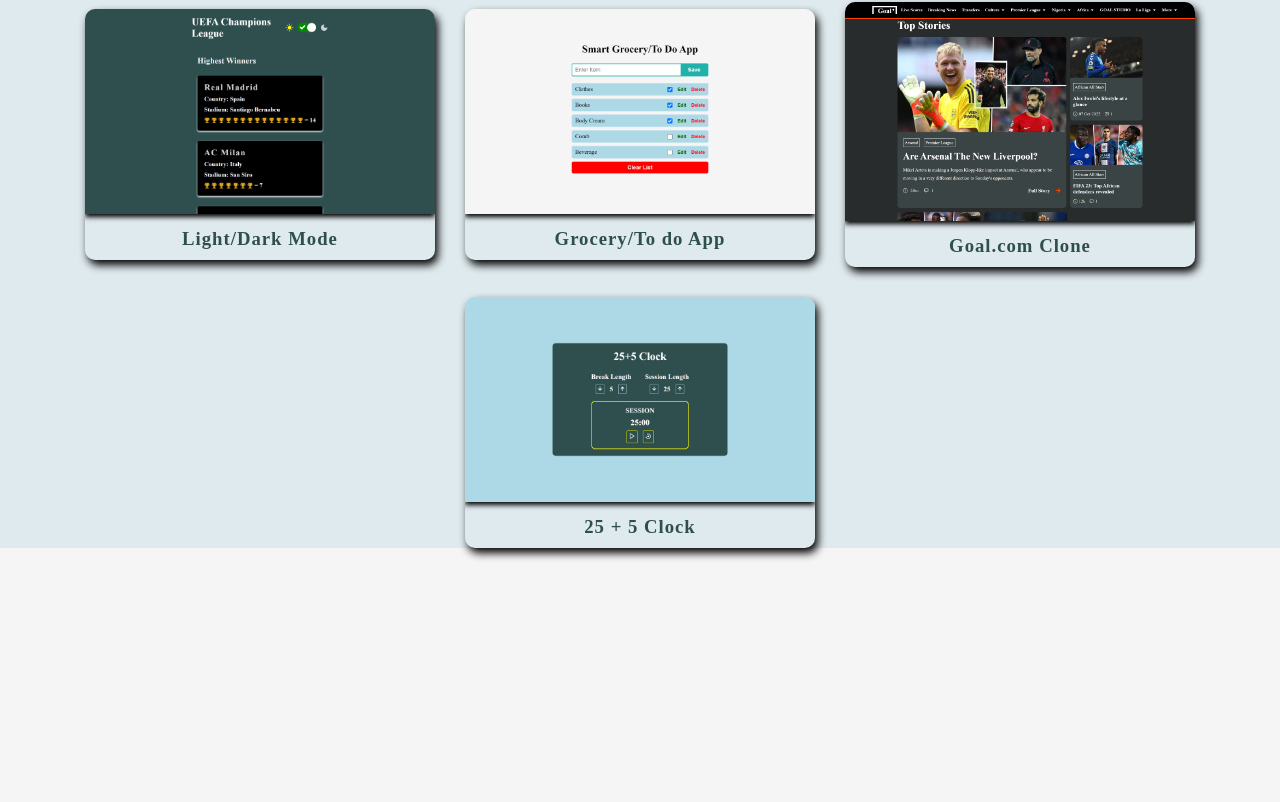
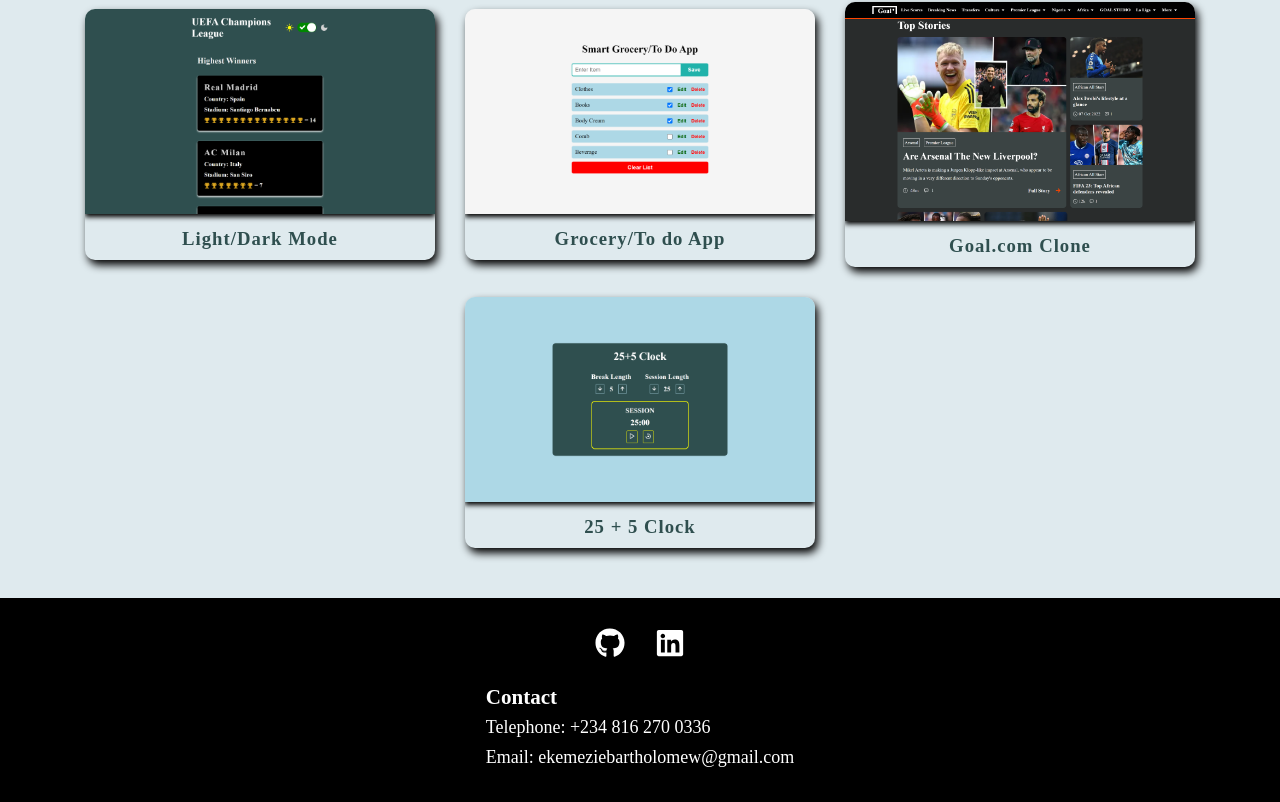
Before and after one commit to GreatnessBarthNathan/PORTFOLIO-PROJECTS, a React (Create React App) app in the folder portfolio/: page / in a window 1280 px wide. Shown: the part 2800-3602 px from the top of the page. Before the commit the page ends 3398 px from the top, so only its background shows below. Built offline with nearby package versions, Linux system fonts and the light colour scheme.

Commit message:
added fixed navbar

```diff
--- a/portfolio/src/App.js
+++ b/portfolio/src/App.js
@@ -1,19 +1,37 @@
-import React from "react"
+import React, { useState, useEffect, useRef } from "react"
 import Home from "./Pages/Home"
 import Projects from "./Pages/Projects"
 import AboutMe from "./Pages/AboutMe"
 import Skills from "./Pages/Skills"
 import Navbar from "./Components/Navbar"
+import Footer from "./Components/Footer"
 
 function App() {
+  const [shownav, setShownav] = useState(false)
+  const wrapRef = useRef(null)
+  function setFixedNav() {
+    const navbar = document.getElementById("navbar")
+    const navHeight = navbar.getBoundingClientRect().height
+    const scrollHeight = window.scrollY
+    if (scrollHeight > navHeight) {
+      setShownav(true)
+    } else {
+      setShownav(false)
+    }
+  }
+
+  useEffect(() => {
+    window.addEventListener("scroll", setFixedNav)
+    return () => window.removeEventListener("scroll", setFixedNav)
+  })
   return (
-    <div id='wrapper'>
-      <Navbar />
+    <div id='wrapper' ref={wrapRef}>
+      <Navbar actions={{ shownav }} />
       <Home />
       <AboutMe />
       <Skills />
-
       <Projects />
+      <Footer />
     </div>
   )
 }
--- a/portfolio/src/Components/Footer.js
+++ b/portfolio/src/Components/Footer.js
@@ -1,8 +1,25 @@
-import React from 'react'
+import React from "react"
+import { FaGithub, FaLinkedin, FaGmail } from "react-icons/fa"
+import { SiGmail } from "react-icons/si"
 
 const Footer = () => {
   return (
-    <div>Footer</div>
+    <div id='footer'>
+      <div>
+        <a href='https://github.com/GreatnessBarthNathan'>
+          <FaGithub />
+        </a>
+        <a href='https://linkedin.com/in/bartholomew-ekemezie-b7873691'>
+          <FaLinkedin />
+        </a>
+      </div>
+
+      <div>
+        <h3>Contact</h3>
+        <p>Telephone: +234 816 270 0336</p>
+        <p>Email: ekemeziebartholomew@gmail.com</p>
+      </div>
+    </div>
   )
 }
 
--- a/portfolio/src/Components/Navbar.js
+++ b/portfolio/src/Components/Navbar.js
@@ -1,12 +1,34 @@
-import React, { useRef } from "react"
+import React, { useRef, useState } from "react"
 import { FaBars, FaAngleDoubleLeft, FaAngleDoubleRight } from "react-icons/fa"
 
-function Navbar() {
+function Navbar({ actions }) {
   const linksRef = useRef(null)
   const linksContainer = useRef(null)
+  const { shownav } = actions
 
+  function setNavigation(e) {
+    e.preventDefault()
+    const scrollheight = window.scrollY
+    const navbar = document.getElementById("navbar")
+    const navHeight = navbar.getBoundingClientRect().height
+    const id = e.target.getAttribute("href").slice(1)
+    const element = document.getElementById(id)
+    let position = element.offsetTop - navHeight
+    if (!shownav) {
+      position = position - navHeight
+      window.scrollTo({
+        left: 0,
+        top: position,
+      })
+    } else {
+      window.scrollTo({
+        left: 0,
+        top: position,
+      })
+    }
+  }
   return (
-    <div className='navbar'>
+    <div id='navbar' className={shownav ? "fixed-nav" : "navbar"}>
       <div className='logo'>
         <FaAngleDoubleLeft />
         <span>GBN</span>
@@ -15,16 +37,24 @@
       <div className='links-container' ref={linksContainer}>
         <ul className='links' ref={linksRef}>
           <li>
-            <a href='#home'>Home</a>
+            <a href='#home' onClick={setNavigation}>
+              Home
+            </a>
           </li>
           <li>
-            <a href='#about'>About Me</a>
+            <a href='#about' onClick={setNavigation}>
+              About Me
+            </a>
           </li>
           <li>
-            <a href='#skills'>Skills</a>
+            <a href='#skills' onClick={setNavigation}>
+              Skills
+            </a>
           </li>
           <li>
-            <a href='#projects'>Projects</a>
+            <a href='#projects' onClick={setNavigation}>
+              Projects
+            </a>
           </li>
         </ul>
       </div>
--- a/portfolio/src/styles/index.css
+++ b/portfolio/src/styles/index.css
@@ -21,6 +21,19 @@
   height: 75px;
   border-bottom: 5px solid darkgoldenrod;
   position: relative;
+}
+.fixed-nav {
+  display: flex;
+  justify-content: space-around;
+  align-items: center;
+  height: 75px;
+  border-bottom: 5px solid darkgoldenrod;
+  position: fixed;
+  top: 0;
+  left: 0;
+  width: 100%;
+  background: white;
+  z-index: 1000;
 }
 .logo {
   display: flex;
@@ -159,10 +172,12 @@
 ======
 */
 #skills {
-  text-align: center;
   padding: 50px 0;
   background: rgb(226, 182, 71);
   color: black;
+}
+#skills h1 {
+  text-align: center;
 }
 .skills-container {
   display: flex;
@@ -213,9 +228,9 @@
   justify-content: center;
   align-items: center;
   width: 100%;
-  margin: 50px auto;
+  margin-top: 50px;
+  padding-bottom: 50px;
   gap: 30px;
-  margin-bottom: 50px;
 }
 .single-project {
   box-shadow: 3px 5px 8px black;
@@ -241,10 +256,57 @@
 }
 
 /*
+=======
+FOOTER
+=======
+*/
+#footer {
+  background: black;
+  display: flex;
+  flex-direction: column;
+  justify-content: center;
+  align-items: center;
+  line-height: 30px;
+  gap: 15px;
+  padding: 30px;
+  color: white;
+  font-size: 18px;
+}
+#footer a {
+  color: white;
+  background: transparent;
+  font-size: 30px;
+  text-decoration: none;
+  margin: 0 15px;
+}
+
+/*
 ==============
 MEDIA QUERRY
 ==============
 */
+@media (max-width: 768px) {
+  .navbar {
+    display: flex;
+    flex-direction: column;
+    gap: 15px;
+    height: auto;
+    padding: 5px 0;
+  }
+  .fixed-nav {
+    display: flex;
+    flex-direction: column;
+    gap: 15px;
+    height: auto;
+    padding: 5px 0;
+    position: fixed;
+    top: 0;
+    left: 0;
+    width: 100%;
+    background: white;
+    z-index: 1000;
+  }
+}
 @media (max-width: 570px) {
   /*
   HOME
@@ -265,11 +327,10 @@
   /*
   ABOUT
   */
-  #about {
-    margin-top: 50px;
-  }
+
   #about > div {
-    width: 300px;
+    width: 100%;
+    padding: 0 20px;
   }
 
   /*
```
